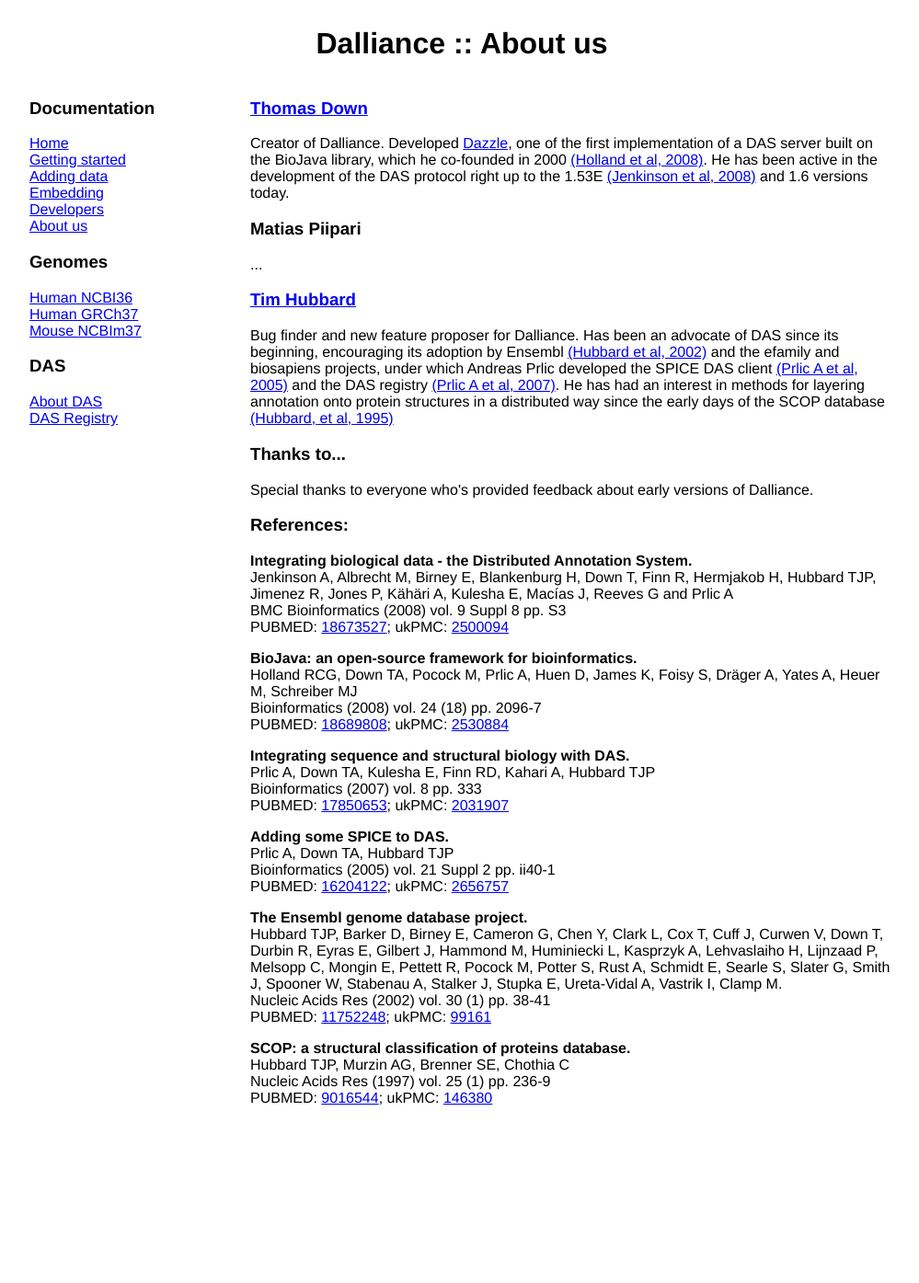
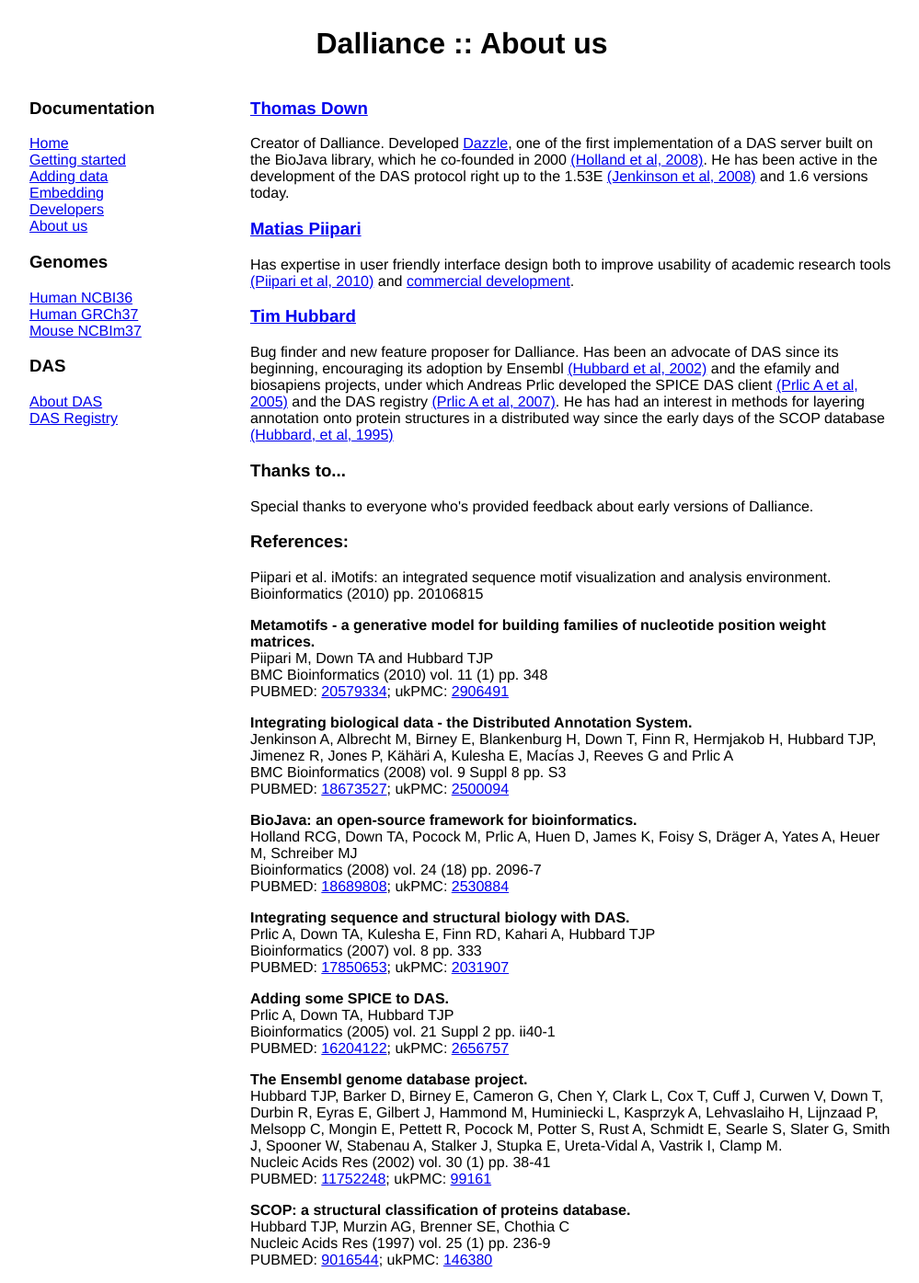
Before and after one commit to dasmoth/dalliance, a Jekyll site: the page built from web/about.html, in a window 1280 px wide. Shown: the whole page at 92% size, without its empty margins (138-1137 px from the left). Built offline with Jekyll 4.4.1, drawn with Linux system fonts in a browser that asks for light colours; before the commit the page ends 1219 px from its top, so only the background shows below that.

Commit message:
about.html matias added

```diff
--- a/web/about.html
+++ b/web/about.html
@@ -12,9 +12,13 @@ which he co-founded in 2000 <a href="#pubmed_18689808">(Holland et al,
 right up to the 1.53E <a href="#pubmed_18673527">(Jenkinson et al,
 2008)</a> and 1.6 versions today.</p>
 
-<h3>Matias Piipari</h3>
+<h3><a href="http://uk.linkedin.com/in/matiaspiipari">Matias Piipari</a></h3>
+
 <p>
-...
+Has expertise in user friendly interface design both to improve
+usability of academic
+research tools <a href="#pubmed_20579334">(Piipari et al, 2010)</a> and
+<a href="http://pearcomp.com/">commercial development</a>.
 </p>
 
 <h3><a href="http://www.sanger.ac.uk/research/faculty/thubbard/">Tim Hubbard</a></h3>
@@ -36,6 +40,19 @@ Special thanks to everyone who's provided feedback about early versions of Dalli
 </p>
 
 <h3>References:</h3>
+
+Piipari et al. iMotifs: an integrated sequence motif visualization and
+analysis environment. Bioinformatics (2010) pp.
+
+20106815
+
+<p><a id="pubmed_20579334" name="pubmed_20579334"></a><b>Metamotifs -
+a generative model for building families of nucleotide position weight matrices.</b><br>
+Piipari M, Down TA and Hubbard TJP<br>
+BMC Bioinformatics (2010) vol. 11 (1) pp. 348<br>
+PUBMED: <a href="http://ukpmc.ac.uk/abstract/MED/20579334" rel="external">20579334</a>;
+ukPMC: <a href="http://ukpmc.ac.uk/articles/PMC2906491" rel="external">2906491</a><br>
+</p>
 
 <p><a id="pubmed_18673527" name="pubmed_18673527"></a><b>Integrating biological data - the Distributed Annotation System.</b><br>
 Jenkinson A, Albrecht M, Birney E, Blankenburg H, Down T, Finn R, Hermjakob H, Hubbard TJP, Jimenez R, Jones P, Kähäri A, Kulesha E, Macías J, Reeves G and Prlic A<br>
```
